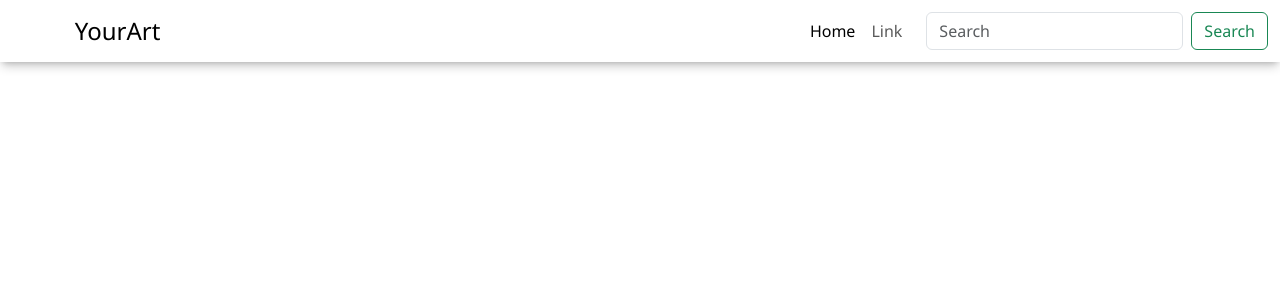
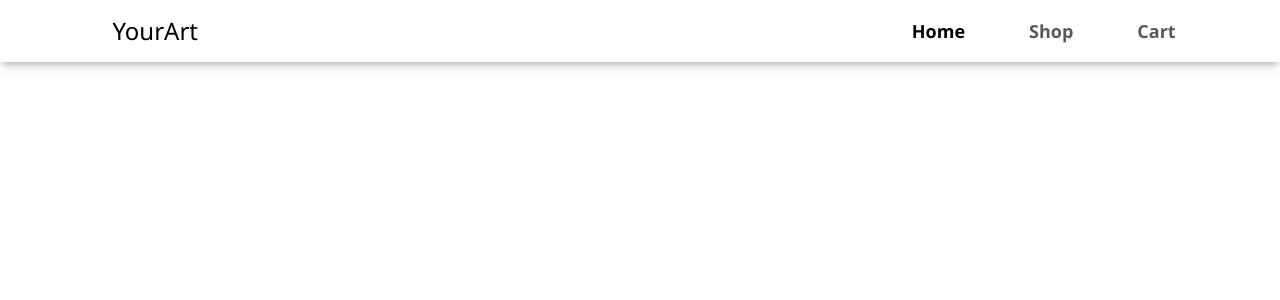
Before and after one commit to rohanjaiswal13/ArtGallery, a React (Vite) app: page / in a window 1280 px wide. Shown: the top 300 px of the page. Built offline with nearby package versions, Linux system fonts and the light colour scheme.

Commit message:
changing it up some more

```diff
--- a/src/components/navbar/navbar.css
+++ b/src/components/navbar/navbar.css
@@ -4,7 +4,20 @@ nav{
 }
 
 .navbar-brand{
-    margin-left: 5%;
+    margin-left: 8%;
     font-size: x-large !important;
     font-weight: 500;
 }
+
+.nav-link{
+    font-weight: 600!important;
+    font-size: large!important;
+}
+
+.navbar-nav{
+    margin-right: 8%;
+}
+
+.mr{
+    margin-right: 48px;
+}
--- a/src/components/navbar/navbar.jsx
+++ b/src/components/navbar/navbar.jsx
@@ -9,17 +9,16 @@ const NavBar = () => {
         </button>
         <div className="collapse navbar-collapse" id="navbarSupportedContent">
             <ul className="navbar-nav ms-auto mb-2 mb-lg-0">
-                <li className="nav-item">
+                <li className="nav-item mr">
                     <a className="nav-link active" aria-current="page" href="#">Home</a>
                 </li>
+                <li className="nav-item mr">
+                    <a className="nav-link" href="#">Shop</a>
+                </li>
                 <li className="nav-item">
-                    <a className="nav-link" href="#">Link</a>
+                    <a className="nav-link" href="#">Cart</a>
                 </li>
             </ul>
-            <form className="d-flex ms-3">
-                <input className="form-control me-2" type="search" placeholder="Search" aria-label="Search" />
-                <button className="btn btn-outline-success" type="submit">Search</button>
-            </form>
         </div>
     </div>
 </nav>
```
